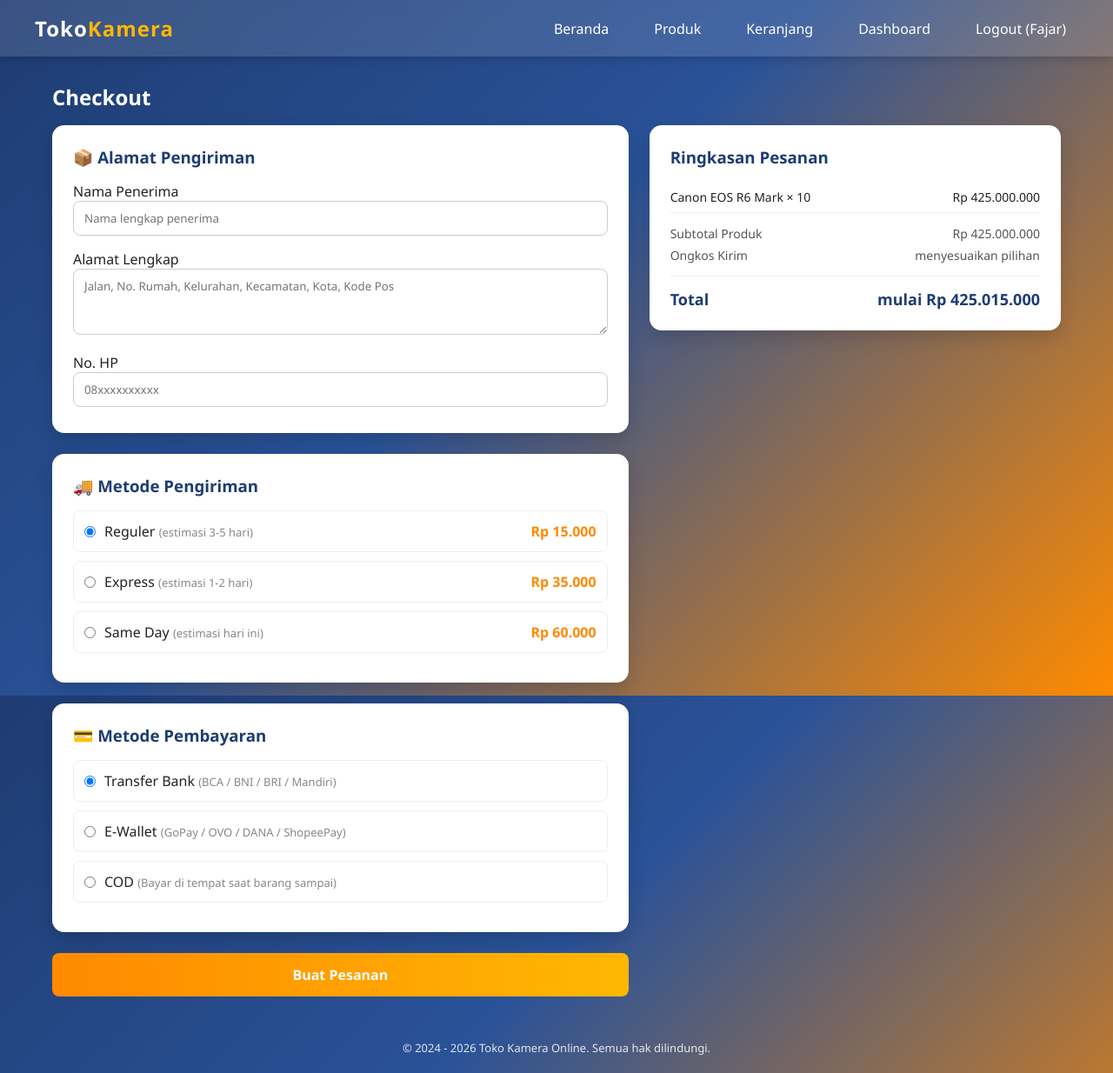
After one commit to fajarassiddiqi22/camera, a PHP site: page /checkout.php in a window 1280 px wide. The commit adds this page. Shown: the whole page at 87% size. Run offline with PHP 8.4, Linux system fonts and the light colour scheme; a user stored in the database is signed in; data comes from the database, SQL or seed files in the repository; both versions use the stored data as it was after the commit; tables that the repository leaves empty hold one stand-in row (values such as "Sample post").

Commit message:
Update halaman beranda, dashboard, keranjang, database, konfirmasi, dan tambah checkout.php

```diff
--- a/beranda.php
+++ b/beranda.php
@@ -20,7 +20,7 @@ require_once __DIR__ . '/config/db.php';
 </section>
 
 <footer>
-    &copy; <?= date('Y') ?> Toko Kamera Online. Semua hak dilindungi.
+    &copy; 2024 <?= date('Y') ?> Toko Kamera Online. Semua hak dilindungi.
 </footer>
 
 <script src="js/script.js"></script>
--- /dev/null
+++ b/checkout.php
@@ -0,0 +1,203 @@
+<?php
+require_once __DIR__ . '/includes/auth.php'; // wajib login
+
+$user_id = $_SESSION['user_id'];
+$error = "";
+
+// Ambil isi keranjang user
+$query = $koneksi->prepare("
+    SELECT k.id, k.jumlah, p.nama_produk, p.harga, p.gambar
+    FROM keranjang k
+    JOIN produk p ON k.produk_id = p.id
+    WHERE k.user_id = ?
+");
+$query->bind_param("i", $user_id);
+$query->execute();
+$hasil = $query->get_result();
+
+$items = [];
+$subtotalProduk = 0;
+while ($row = $hasil->fetch_assoc()) {
+    $row['subtotal'] = $row['harga'] * $row['jumlah'];
+    $subtotalProduk += $row['subtotal'];
+    $items[] = $row;
+}
+
+// Kalau keranjang kosong, tidak bisa checkout
+if (count($items) === 0) {
+    header("Location: keranjang.php");
+    exit;
+}
+
+// Daftar opsi pengiriman & biayanya
+$opsiPengiriman = [
+    'Reguler'   => 15000,
+    'Express'   => 35000,
+    'Same Day'  => 60000,
+];
+
+// Proses submit form checkout
+if ($_SERVER['REQUEST_METHOD'] === 'POST') {
+    $nama_penerima = trim($_POST['nama_penerima']);
+    $alamat = trim($_POST['alamat']);
+    $no_hp = trim($_POST['no_hp']);
+    $metode_pengiriman = $_POST['metode_pengiriman'] ?? '';
+    $metode_pembayaran = $_POST['metode_pembayaran'] ?? '';
+
+    if ($nama_penerima === "" || $alamat === "" || $no_hp === "") {
+        $error = "Nama penerima, alamat, dan no HP wajib diisi.";
+    } elseif (!array_key_exists($metode_pengiriman, $opsiPengiriman)) {
+        $error = "Pilih metode pengiriman yang valid.";
+    } elseif (!in_array($metode_pembayaran, ['Transfer Bank', 'COD', 'E-Wallet'])) {
+        $error = "Pilih metode pembayaran yang valid.";
+    } else {
+        $biayaKirim = $opsiPengiriman[$metode_pengiriman];
+        $totalBayar = $subtotalProduk + $biayaKirim;
+
+        $koneksi->begin_transaction();
+        try {
+            // Simpan data pesanan utama
+            $stmt = $koneksi->prepare("
+                INSERT INTO pesanan (user_id, nama_penerima, alamat_pengiriman, no_hp, metode_pengiriman, biaya_pengiriman, metode_pembayaran, subtotal_produk, total_bayar)
+                VALUES (?, ?, ?, ?, ?, ?, ?, ?, ?)
+            ");
+            $stmt->bind_param(
+                "issssdsdd",
+                $user_id, $nama_penerima, $alamat, $no_hp,
+                $metode_pengiriman, $biayaKirim, $metode_pembayaran,
+                $subtotalProduk, $totalBayar
+            );
+            $stmt->execute();
+            $pesanan_id = $koneksi->insert_id;
+
+            // Simpan detail tiap produk (snapshot harga saat checkout)
+            $stmtDetail = $koneksi->prepare("
+                INSERT INTO pesanan_detail (pesanan_id, nama_produk, harga, jumlah, subtotal)
+                VALUES (?, ?, ?, ?, ?)
+            ");
+            foreach ($items as $item) {
+                $stmtDetail->bind_param(
+                    "isdid",
+                    $pesanan_id, $item['nama_produk'], $item['harga'], $item['jumlah'], $item['subtotal']
+                );
+                $stmtDetail->execute();
+            }
+
+            // Kosongkan keranjang user setelah pesanan dibuat
+            $stmtHapus = $koneksi->prepare("DELETE FROM keranjang WHERE user_id = ?");
+            $stmtHapus->bind_param("i", $user_id);
+            $stmtHapus->execute();
+
+            $koneksi->commit();
+
+            header("Location: konfirmasi.php?id=" . $pesanan_id);
+            exit;
+        } catch (Exception $e) {
+            $koneksi->rollback();
+            $error = "Gagal memproses pesanan, silakan coba lagi.";
+        }
+    }
+}
+?>
+<!DOCTYPE html>
+<html lang="id">
+<head>
+<meta charset="UTF-8">
+<title>Checkout - Toko Kamera Online</title>
+<link rel="stylesheet" href="css/style.css">
+</head>
+<body>
+
+<?php include __DIR__ . '/includes/navbar.php'; ?>
+
+<div class="container">
+    <h2 style="color:#fff; margin-bottom:16px;">Checkout</h2>
+
+    <?php if ($error): ?>
+        <div class="alert alert-error"><?= htmlspecialchars($error) ?></div>
+    <?php endif; ?>
+
+    <div style="display:grid; grid-template-columns:1.4fr 1fr; gap:24px; align-items:start;">
+
+        <!-- ===== FORM ALAMAT, PENGIRIMAN, PEMBAYARAN ===== -->
+        <form method="POST" action="checkout.php">
+            <div class="card-panel">
+                <h3 style="color:#1e3c72; margin-bottom:16px;">📦 Alamat Pengiriman</h3>
+                <label>Nama Penerima</label>
+                <input type="text" name="nama_penerima" placeholder="Nama lengkap penerima" required
+                       style="width:100%; padding:10px 12px; margin-bottom:16px; border:1px solid #ccc; border-radius:8px;">
+
+                <label>Alamat Lengkap</label>
+                <textarea name="alamat" rows="3" placeholder="Jalan, No. Rumah, Kelurahan, Kecamatan, Kota, Kode Pos" required
+                          style="width:100%; padding:10px 12px; margin-bottom:16px; border:1px solid #ccc; border-radius:8px;"></textarea>
+
+                <label>No. HP</label>
+                <input type="text" name="no_hp" placeholder="08xxxxxxxxxx" required
+                       style="width:100%; padding:10px 12px; margin-bottom:6px; border:1px solid #ccc; border-radius:8px;">
+            </div>
+
+            <div class="card-panel">
+                <h3 style="color:#1e3c72; margin-bottom:16px;">🚚 Metode Pengiriman</h3>
+                <?php foreach ($opsiPengiriman as $nama => $biaya): ?>
+                    <label style="display:flex; align-items:center; gap:10px; padding:12px; border:1px solid #eee; border-radius:8px; margin-bottom:10px; cursor:pointer; font-weight:500;">
+                        <input type="radio" name="metode_pengiriman" value="<?= $nama ?>" <?= $nama === 'Reguler' ? 'checked' : '' ?> required>
+                        <span style="flex:1;"><?= $nama ?> <span style="color:#888; font-weight:400; font-size:13px;">(estimasi <?= $nama === 'Reguler' ? '3-5 hari' : ($nama === 'Express' ? '1-2 hari' : 'hari ini') ?>)</span></span>
+                        <span style="color:#ff8a00; font-weight:700;">Rp <?= number_format($biaya, 0, ',', '.') ?></span>
+                    </label>
+                <?php endforeach; ?>
+            </div>
+
+            <div class="card-panel">
+                <h3 style="color:#1e3c72; margin-bottom:16px;">💳 Metode Pembayaran</h3>
+                <?php
+                $opsiBayar = [
+                    'Transfer Bank' => 'BCA / BNI / BRI / Mandiri',
+                    'E-Wallet'      => 'GoPay / OVO / DANA / ShopeePay',
+                    'COD'           => 'Bayar di tempat saat barang sampai',
+                ];
+                foreach ($opsiBayar as $nama => $ket):
+                ?>
+                    <label style="display:flex; align-items:center; gap:10px; padding:12px; border:1px solid #eee; border-radius:8px; margin-bottom:10px; cursor:pointer; font-weight:500;">
+                        <input type="radio" name="metode_pembayaran" value="<?= $nama ?>" <?= $nama === 'Transfer Bank' ? 'checked' : '' ?> required>
+                        <span style="flex:1;"><?= $nama ?> <span style="color:#888; font-weight:400; font-size:13px;">(<?= $ket ?>)</span></span>
+                    </label>
+                <?php endforeach; ?>
+            </div>
+
+            <button type="submit" class="btn" style="width:100%; padding:14px; font-size:16px;">Buat Pesanan</button>
+        </form>
+
+        <!-- ===== RINGKASAN PESANAN ===== -->
+        <div class="card-panel">
+            <h3 style="color:#1e3c72; margin-bottom:16px;">Ringkasan Pesanan</h3>
+            <?php foreach ($items as $item): ?>
+                <div style="display:flex; justify-content:space-between; gap:10px; padding:8px 0; border-bottom:1px solid #eee; font-size:14px;">
+                    <span><?= htmlspecialchars($item['nama_produk']) ?> &times; <?= $item['jumlah'] ?></span>
+                    <span>Rp <?= number_format($item['subtotal'], 0, ',', '.') ?></span>
+                </div>
+            <?php endforeach; ?>
+
+            <div style="display:flex; justify-content:space-between; padding-top:14px; font-size:14px; color:#555;">
+                <span>Subtotal Produk</span>
+                <span>Rp <?= number_format($subtotalProduk, 0, ',', '.') ?></span>
+            </div>
+            <div style="display:flex; justify-content:space-between; padding-top:6px; font-size:14px; color:#555;">
+                <span>Ongkos Kirim</span>
+                <span>menyesuaikan pilihan</span>
+            </div>
+            <hr style="margin:14px 0; border:none; border-top:1px solid #eee;">
+            <div style="display:flex; justify-content:space-between; font-size:18px; font-weight:700; color:#1e3c72;">
+                <span>Total</span>
+                <span>mulai Rp <?= number_format($subtotalProduk + min($opsiPengiriman), 0, ',', '.') ?></span>
+            </div>
+        </div>
+    </div>
+</div>
+
+<footer>
+    &copy; 2024 - <?= date('Y') ?> Toko Kamera Online. Semua hak dilindungi.
+</footer>
+
+<script src="js/script.js"></script>
+</body>
+</html>
--- a/dashboard.php
+++ b/dashboard.php
@@ -83,7 +83,7 @@ $produkList = $koneksi->query("SELECT * FROM produk ORDER BY created_at DESC");
 </div>
 
 <footer>
-    &copy; <?= date('Y') ?> Toko Kamera Online. Semua hak dilindungi.
+    &copy; 2024 <?= date('Y') ?> Toko Kamera Online. Semua hak dilindungi.
 </footer>
 
 <script src="js/script.js"></script>
--- a/keranjang.php
+++ b/keranjang.php
@@ -98,14 +98,14 @@ while ($row = $hasil->fetch_assoc()) {
                 Total: Rp <?= number_format($total, 0, ',', '.') ?>
             </h3>
             <div style="text-align:right; margin-top:10px;">
-                <button class="btn" style="width:auto; padding:12px 28px;">Checkout</button>
+                <a href="checkout.php" class="btn" style="width:auto; padding:12px 28px; display:inline-block;">Checkout</a>
             </div>
         <?php endif; ?>
     </div>
 </div>
 
 <footer>
-    &copy; <?= date('Y') ?> Toko Kamera Online. Semua hak dilindungi.
+    &copy; 2024 <?= date('Y') ?> Toko Kamera Online. Semua hak dilindungi.
 </footer>
 
 <script src="js/script.js"></script>
```
Also changed, not shown: database.sql (+28 -0 lines), konfirmasi.php (added, +97 -0 lines).
